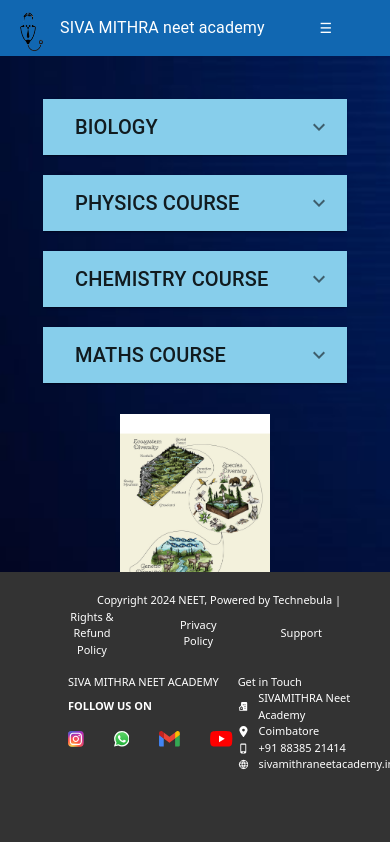
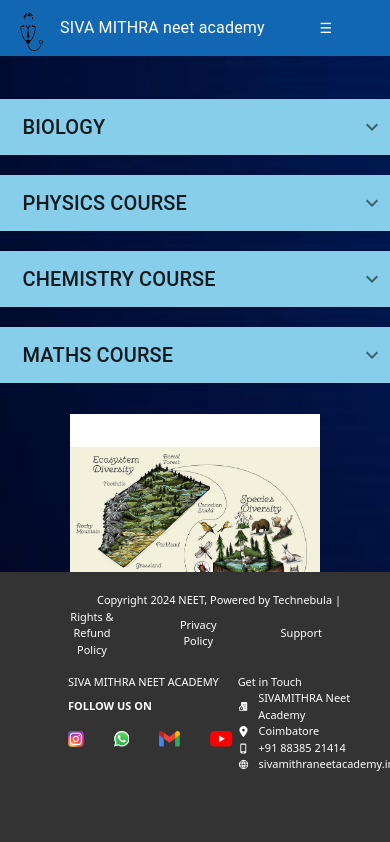
Before and after one commit to kar-13-12/Technebula, a React (Vite) app in the folder client/: page /course in a window 390 px wide. Shown: the top 842 px of the page. Built offline with nearby package versions, Linux system fonts and the light colour scheme; grey boxes are pictures that could not be loaded; the HTML template or start-up script is replaced by a standard one; a web font is replaced by a local one.

Commit message:
mobile course

```diff
--- a/client/src/component/accrodion-course/accrodion.jsx
+++ b/client/src/component/accrodion-course/accrodion.jsx
@@ -1,80 +1,81 @@
-import React, { useState } from 'react';
-import Typography from '@mui/material/Typography';
-import Button from '@mui/material/Button';
-import Accordion from '@mui/material/Accordion';
-import AccordionSummary from '@mui/material/AccordionSummary';
-import AccordionDetails from '@mui/material/AccordionDetails';
-import ExpandMoreIcon from '@mui/icons-material/ExpandMore';
+import React, { useState } from "react";
+import Typography from "@mui/material/Typography";
+import Button from "@mui/material/Button";
+import Accordion from "@mui/material/Accordion";
+import AccordionSummary from "@mui/material/AccordionSummary";
+import AccordionDetails from "@mui/material/AccordionDetails";
+import ExpandMoreIcon from "@mui/icons-material/ExpandMore";
 import "./accrodion.css";
-import bioImage1 from '../../assets/1b.jpg'; // Import the biology image
-import bioImage2 from '../../assets/2b.png';
-import bioImage3 from '../../assets/3b.jpg';
-import bioImage4 from '../../assets/4b.png';
-import bioImage5 from '../../assets/5b.webp';
-import bioImage6 from '../../assets/6b.jpg';
-import bioImage7 from '../../assets/7b.jpeg';
-import bioImage8 from '../../assets/8b.jpg';
-import bioImage9 from '../../assets/9b.jpg';
-import bioImage10 from '../../assets/10b.jpg';
-import physicsImage1 from '../../assets/1p.jpg'; // Import the first physics image
-import physicsImage2 from '../../assets/2p.jpg'; // Import the second physics image
-import physicsImage3 from '../../assets/3p.webp'; // Import the third physics image
-import physicsImage4 from '../../assets/4p.jpg';
-import physicsImage5 from '../../assets/5p.jpg'
-import physicsImage6 from '../../assets/6p.jpg'
-import physicsImage7 from '../../assets/7p.jpg';
-import physicsImage8 from '../../assets/8p.jpg';
-import physicsImage9 from '../../assets/9p.jpg';
-import physicsImage10 from '../../assets/10p.jpg';
-import physicsImage11 from '../../assets/11p.jpg';
-import physicsImage12 from '../../assets/12p.jpg';
-import physicsImage13 from '../../assets/13p.jpg';
-import physicsImage14 from '../../assets/14p.jpg';
-import physicsImage15 from '../../assets/15p.jpg';
-import physicsImage16 from '../../assets/16p.jpg';
-import physicsImage17 from '../../assets/17p.jpg';
-import physicsImage18 from '../../assets/18p.jpg';
-import physicsImage19 from '../../assets/19p.jpg';
-import physicsImage20 from '../../assets/20p.jpg';
-import chemistryImage1 from '../../assets/c1.jpeg'; // Import the first chemistry image
-import chemistryImage2 from '../../assets/c2.jpg'; // Import the second chemistry image
-import chemistryImage3 from '../../assets/c3.jpg';
-import chemistryImage4 from '../../assets/c4.jpg';
-import chemistryImage5 from '../../assets/c5.jpg';
-import chemistryImage6 from '../../assets/c6.jpg';
-import chemistryImage7 from '../../assets/c7.jpg';
-import chemistryImage8 from '../../assets/c8.jpg';
-import chemistryImage9 from '../../assets/c9.jpg';
-import chemistryImage10 from '../../assets/c10.jpg';
-import chemistryImage11 from '../../assets/c11.jpg';
-import chemistryImage12 from '../../assets/c12.jpg';
-import chemistryImage13 from '../../assets/c13.jpg';
-import chemistryImage14 from '../../assets/c14.jpg';
-import chemistryImage15 from '../../assets/c15.jpg';
-import chemistryImage16 from '../../assets/c16.jpg';
-import chemistryImage17 from '../../assets/c17.jpg';
-import chemistryImage18 from '../../assets/c18.jpg';
-import chemistryImage19 from '../../assets/c19.jpg';
-import chemistryImage20 from '../../assets/c20.jpg';
-import mathImage1 from '../../assets/m1.jpg';
-import mathImage2 from '../../assets/m2.jpg';
-import mathImage3 from '../../assets/m3.jpg';
-import mathImage4 from '../../assets/m4.jpg';
-import mathImage5 from '../../assets/m5.jpg';
-import mathImage6 from '../../assets/m6.jpg';
-import mathImage7 from '../../assets/m7.jpg';
-import mathImage8 from '../../assets/m8.jpg';
-import mathImage9 from '../../assets/m9.jpg';
-import mathImage10 from '../../assets/m10.png';
-import mathImage11 from '../../assets/m11.png';
-import mathImage12 from '../../assets/m12.jpg';
-import mathImage13 from '../../assets/m13.jpg';
-import mathImage14 from '../../assets/m14.jpg';
+import bioImage1 from "../../assets/1b.jpg"; // Import the biology image
+import bioImage2 from "../../assets/2b.png";
+import bioImage3 from "../../assets/3b.jpg";
+import bioImage4 from "../../assets/4b.png";
+import bioImage5 from "../../assets/5b.webp";
+import bioImage6 from "../../assets/6b.jpg";
+import bioImage7 from "../../assets/7b.jpeg";
+import bioImage8 from "../../assets/8b.jpg";
+import bioImage9 from "../../assets/9b.jpg";
+import bioImage10 from "../../assets/10b.jpg";
+import physicsImage1 from "../../assets/1p.jpg"; // Import the first physics image
+import physicsImage2 from "../../assets/2p.jpg"; // Import the second physics image
+import physicsImage3 from "../../assets/3p.webp"; // Import the third physics image
+import physicsImage4 from "../../assets/4p.jpg";
+import physicsImage5 from "../../assets/5p.jpg";
+import physicsImage6 from "../../assets/6p.jpg";
+import physicsImage7 from "../../assets/7p.jpg";
+import physicsImage8 from "../../assets/8p.jpg";
+import physicsImage9 from "../../assets/9p.jpg";
+import physicsImage10 from "../../assets/10p.jpg";
+import physicsImage11 from "../../assets/11p.jpg";
+import physicsImage12 from "../../assets/12p.jpg";
+import physicsImage13 from "../../assets/13p.jpg";
+import physicsImage14 from "../../assets/14p.jpg";
+import physicsImage15 from "../../assets/15p.jpg";
+import physicsImage16 from "../../assets/16p.jpg";
+import physicsImage17 from "../../assets/17p.jpg";
+import physicsImage18 from "../../assets/18p.jpg";
+import physicsImage19 from "../../assets/19p.jpg";
+import physicsImage20 from "../../assets/20p.jpg";
+import chemistryImage1 from "../../assets/c1.jpeg"; // Import the first chemistry image
+import chemistryImage2 from "../../assets/c2.jpg"; // Import the second chemistry image
+import chemistryImage3 from "../../assets/c3.jpg";
+import chemistryImage4 from "../../assets/c4.jpg";
+import chemistryImage5 from "../../assets/c5.jpg";
+import chemistryImage6 from "../../assets/c6.jpg";
+import chemistryImage7 from "../../assets/c7.jpg";
+import chemistryImage8 from "../../assets/c8.jpg";
+import chemistryImage9 from "../../assets/c9.jpg";
+import chemistryImage10 from "../../assets/c10.jpg";
+import chemistryImage11 from "../../assets/c11.jpg";
+import chemistryImage12 from "../../assets/c12.jpg";
+import chemistryImage13 from "../../assets/c13.jpg";
+import chemistryImage14 from "../../assets/c14.jpg";
+import chemistryImage15 from "../../assets/c15.jpg";
+import chemistryImage16 from "../../assets/c16.jpg";
+import chemistryImage17 from "../../assets/c17.jpg";
+import chemistryImage18 from "../../assets/c18.jpg";
+import chemistryImage19 from "../../assets/c19.jpg";
+import chemistryImage20 from "../../assets/c20.jpg";
+import mathImage1 from "../../assets/m1.jpg";
+import mathImage2 from "../../assets/m2.jpg";
+import mathImage3 from "../../assets/m3.jpg";
+import mathImage4 from "../../assets/m4.jpg";
+import mathImage5 from "../../assets/m5.jpg";
+import mathImage6 from "../../assets/m6.jpg";
+import mathImage7 from "../../assets/m7.jpg";
+import mathImage8 from "../../assets/m8.jpg";
+import mathImage9 from "../../assets/m9.jpg";
+import mathImage10 from "../../assets/m10.png";
+import mathImage11 from "../../assets/m11.png";
+import mathImage12 from "../../assets/m12.jpg";
+import mathImage13 from "../../assets/m13.jpg";
+import mathImage14 from "../../assets/m14.jpg";
 
 function MyComponent() {
   const biocourses = [
-        { title: "BIOLOGY", topics: [
-
+    {
+      title: "BIOLOGY",
+      topics: [
         "Diversity in Living World",
         "Structural Organisation in Animals and Plants",
         "Cell Structure and Function",
@@ -84,12 +85,13 @@ function MyComponent() {
         "Genetics and Evolution",
         "Biology and Human Welfare",
         "Biotechnology and its Applications",
-          "Ecology and Environment"
+        "Ecology and Environment",
+      ],
+    },
 
-        ] },
-
-        { title: "PHYSICS COURSE", topics: [
-
+    {
+      title: "PHYSICS COURSE",
+      topics: [
         "Physics and measurement",
         "Kinematics",
         "Laws of motion",
@@ -109,12 +111,13 @@ function MyComponent() {
         "Dual nature of matter and radiation",
         "Atoms and nuclei",
         "Electronic Devices",
-          "Experimental Skills"
+        "Experimental Skills",
+      ],
+    },
 
-        ] },
-
-        { title: "CHEMISTRY COURSE", topics: [
-
+    {
+      title: "CHEMISTRY COURSE",
+      topics: [
         "Some Basic concepts in chemistry",
         "Atomic Structure",
         "Chemical Bonding and molecular structue",
@@ -134,12 +137,13 @@ function MyComponent() {
         "Organic Compounds containing Oxygen",
         "Organic Compounds containing Nitrogens",
         "Biomolecules",
-          "Principles related to practical chemistry"
+        "Principles related to practical chemistry",
+      ],
+    },
 
-        ] },
-
-        { title: "MATHS COURSE", topics: [
-
+    {
+      title: "MATHS COURSE",
+      topics: [
         "Sets,Relations and functions",
         "Complex numbers and quadratic equations",
         "Matrices and determinants",
@@ -153,29 +157,99 @@ function MyComponent() {
         "Three dimensional geometry",
         "Vector algebra",
         "Statistics and probability",
-          "Trignometry"
-
-
-        ] }
-
-
+        "Trignometry",
+      ],
+    },
   ]; // List of courses and their corresponding topics
 
-    const biologyImages = [bioImage1, bioImage2,bioImage3,bioImage4,bioImage5,bioImage6,bioImage7,bioImage8,bioImage9,bioImage10]; // List of biology images
-    const physicsImages = [physicsImage1, physicsImage2, physicsImage3,physicsImage4,physicsImage5,physicsImage6,physicsImage7,physicsImage8,physicsImage9,physicsImage10,physicsImage11,physicsImage12,physicsImage13,physicsImage14,physicsImage15,physicsImage16,physicsImage17,physicsImage18,physicsImage19,physicsImage20]; // List of physics images
-    const chemistryImages = [chemistryImage1, chemistryImage2, chemistryImage3,chemistryImage4,chemistryImage5,chemistryImage6,chemistryImage7,chemistryImage8,chemistryImage9,chemistryImage10,chemistryImage11,chemistryImage12,chemistryImage13,chemistryImage14,chemistryImage15,chemistryImage16,chemistryImage17,chemistryImage18,chemistryImage19,chemistryImage20]; // List of chemistry images
-    const mathImages = [mathImage1,mathImage2,mathImage3,mathImage4,mathImage5,mathImage6,mathImage7,mathImage8,mathImage9,mathImage10,mathImage11,mathImage12,mathImage13,mathImage14]
+  const biologyImages = [
+    bioImage1,
+    bioImage2,
+    bioImage3,
+    bioImage4,
+    bioImage5,
+    bioImage6,
+    bioImage7,
+    bioImage8,
+    bioImage9,
+    bioImage10,
+  ]; // List of biology images
+  const physicsImages = [
+    physicsImage1,
+    physicsImage2,
+    physicsImage3,
+    physicsImage4,
+    physicsImage5,
+    physicsImage6,
+    physicsImage7,
+    physicsImage8,
+    physicsImage9,
+    physicsImage10,
+    physicsImage11,
+    physicsImage12,
+    physicsImage13,
+    physicsImage14,
+    physicsImage15,
+    physicsImage16,
+    physicsImage17,
+    physicsImage18,
+    physicsImage19,
+    physicsImage20,
+  ]; // List of physics images
+  const chemistryImages = [
+    chemistryImage1,
+    chemistryImage2,
+    chemistryImage3,
+    chemistryImage4,
+    chemistryImage5,
+    chemistryImage6,
+    chemistryImage7,
+    chemistryImage8,
+    chemistryImage9,
+    chemistryImage10,
+    chemistryImage11,
+    chemistryImage12,
+    chemistryImage13,
+    chemistryImage14,
+    chemistryImage15,
+    chemistryImage16,
+    chemistryImage17,
+    chemistryImage18,
+    chemistryImage19,
+    chemistryImage20,
+  ]; // List of chemistry images
+  const mathImages = [
+    mathImage1,
+    mathImage2,
+    mathImage3,
+    mathImage4,
+    mathImage5,
+    mathImage6,
+    mathImage7,
+    mathImage8,
+    mathImage9,
+    mathImage10,
+    mathImage11,
+    mathImage12,
+    mathImage13,
+    mathImage14,
+  ];
 
   const [selectedTopicIndex, setSelectedTopicIndex] = useState(0); // State to track selected topic
   const [selectedCourseIndex, setSelectedCourseIndex] = useState(0); // State to track selected course
   const [openAccordion, setOpenAccordion] = useState(null); // State to track open accordion section
 
   const handleNextClick = () => {
-        setSelectedTopicIndex((selectedTopicIndex + 1) % biocourses[selectedCourseIndex].topics.length);
+    setSelectedTopicIndex(
+      (selectedTopicIndex + 1) % biocourses[selectedCourseIndex].topics.length
+    );
   };
 
   const handlePreviousClick = () => {
-        setSelectedTopicIndex((selectedTopicIndex - 1 + biocourses[selectedCourseIndex].topics.length) % biocourses[selectedCourseIndex].topics.length);
+    setSelectedTopicIndex(
+      (selectedTopicIndex - 1 + biocourses[selectedCourseIndex].topics.length) %
+        biocourses[selectedCourseIndex].topics.length
+    );
   };
 
   const handleTopicClick = (courseIndex, topicIndex) => {
@@ -188,12 +262,20 @@ function MyComponent() {
   };
 
   return (
-        <div style={{ display: 'flex', flexDirection: 'column', alignItems: 'center' }}>
-  <div className='course-title' style={{ display: 'flex', alignItems: 'center', marginBottom: '20px' }}>
-    <div className='style' style={{ marginRight: '100px' }}>
+    <div
+      style={{ display: "flex", flexDirection: "column", alignItems: "center" }}
+    >
+      <div
+        className="course-title"
+        style={{ display: "flex", alignItems: "center", marginBottom: "20px"}}
+      >
+        <div className="style" style={{ marginRight: "100px" }}>
           {biocourses.map((course, courseIndex) => (
-        <div key={courseIndex} style={{ marginBottom: '20px' }}>
-          <Accordion expanded={openAccordion === course.title} onChange={handleAccordionChange(course.title)}>
+            <div key={courseIndex} style={{ marginBottom: "20px" }}>
+              <Accordion
+                expanded={openAccordion === course.title}
+                onChange={handleAccordionChange(course.title)}
+              >
                 <AccordionSummary
                   expandIcon={<ExpandMoreIcon />}
                   aria-controls="panel1a-content"
@@ -206,9 +288,15 @@ function MyComponent() {
                     {course.topics.map((topic, topicIndex) => (
                       <Button
                         key={topicIndex}
-                    onClick={() => handleTopicClick(courseIndex, topicIndex)}
+                        onClick={() =>
+                          handleTopicClick(courseIndex, topicIndex)
+                        }
                         color="primary"
-                    style={{ marginBottom: '10px', display: 'block', color: 'black' }}
+                        style={{
+                          marginBottom: "10px",
+                          display: "block",
+                          color: "black",
+                        }}
                       >
                         {topic}
                       </Button>
@@ -219,9 +307,9 @@ function MyComponent() {
             </div>
           ))}
         </div>
-    <div className='bio-img' style={{ position: 'relative' }}>
+        <div className="bio-img" style={{ position: "relative" }}>
           <img
-      className='course-img'
+            className="course-img"
             src={
               selectedCourseIndex === 0
                 ? biologyImages[selectedTopicIndex]
@@ -232,11 +320,12 @@ function MyComponent() {
                 : mathImages[selectedTopicIndex]
             }
             alt={`Image ${selectedTopicIndex}`}
-        style={{ width: '500px' }} // Adjust width as needed
+            style={{ width: "500px" }} // Adjust width as needed
           />
-      {selectedTopicIndex < biocourses[selectedCourseIndex].topics.length - 1 && (
+          {selectedTopicIndex <
+            biocourses[selectedCourseIndex].topics.length - 1 && (
             <img
-        className='img-course'
+              className="img-course"
               src={
                 selectedCourseIndex === 0
                   ? biologyImages[selectedTopicIndex + 1]
@@ -247,20 +336,32 @@ function MyComponent() {
                   : mathImages[selectedTopicIndex + 1]
               }
               alt={`Image ${selectedTopicIndex + 1}`}
-          style={{ width: '200px', position: 'absolute', top: 0, left: '100%', marginLeft: '20px' }} // Adjust width and margins as needed
+              style={{
+                width: "200px",
+                position: "absolute",
+                top: "10rem",
+                left: "100%",
+                marginLeft: "20px",
+              }} // Adjust width and margins as needed
             />
           )}
         </div>
       </div>
-  <div style={{ marginBottom: '20px' }}>
-    <Button onClick={handlePreviousClick} variant="contained" color="primary" style={{ marginRight: '10px' }}>Previous</Button>
-    <Button onClick={handleNextClick} variant="contained" color="primary">Next</Button>
+      <div style={{ marginBottom: "20px", marginLeft:"20rem" }}>
+        <Button
+          onClick={handlePreviousClick}
+          variant="contained"
+          color="primary"
+          style={{ marginRight: "10px" }}
+        >
+          Previous
+        </Button>
+        <Button onClick={handleNextClick} variant="contained" color="primary">
+          Next
+        </Button>
       </div>
     </div>
-
-
   );
-
 }
 
 export default MyComponent;
--- a/client/src/component/media_query_mobile/mobile.css
+++ b/client/src/component/media_query_mobile/mobile.css
@@ -419,16 +419,14 @@
     top: 3rem;
   }
 
-  #panel1a-header{
+  #panel1a-header {
     padding-left: 2rem;
   }
   .style {
     margin: 11px !important;
-
-
   }
   .course-img {
-    width: 150px !important;
+    width: 250px !important;
   }
   .img-course {
     left: -1rem !important;
@@ -478,7 +476,7 @@
   }
   .lady-img {
     margin: 0px !important;
-    width:900px !important;
+    width: 900px !important;
   }
   .neet-font {
     font-size: 1ch !important;
@@ -539,7 +537,7 @@
   .girl {
     left: 20rem !important;
   }
-  .contact{
+  .contact {
     flex-direction: column-reverse;
     align-items: center !important;
     justify-content: center !important;
@@ -580,12 +578,12 @@
   .text-about h1 {
     font-size: 4ch !important;
     display: flex;
-    gap: .5rem;
+    gap: 0.5rem;
   }
   .dot {
     display: none;
   }
-  .teacher-img{
+  .teacher-img {
     width: 400px !important;
     padding-top: 25px !important;
   }
@@ -634,7 +632,7 @@
     display: none;
   }
   .live-stream {
-    margin: 0PX !important;
+    margin: 0px !important;
     padding-right: 5rem !important;
   }
   .small-ball-2 {
@@ -644,7 +642,7 @@
   }
   .small-ball {
     top: -5rem !important;
-    left: 35rem  !important;
+    left: 35rem !important;
   }
   .small-ball1 {
     left: 0px !important;
@@ -663,7 +661,7 @@
     display: none;
   }
   .blue-ball {
-  display: none;
+    display: none;
   }
   .furit {
     display: none;
--- a/client/src/page/course/course.css
+++ b/client/src/page/course/course.css
@@ -1,10 +1,12 @@
+.neet-cell {
+    height: 90vh;
+}
 .body-cell {
     background-image: url(../../assets/images/dna-img.jpeg);
     background-repeat: no-repeat;
     background-size: cover;
     width: 100%;
-    height: 800px;
-    padding: 2rem;
+    height: 65rem !important;
     display: flex;
 }
 .course-type {
--- a/client/src/page/course/course.jsx
+++ b/client/src/page/course/course.jsx
@@ -6,19 +6,13 @@ import Navbar from "../../component/navbar/navbar";
 import Accordioncourse from "../../component/accrodion-course/accrodion";
 
 const Course = () => {
-
   return (
-    <>
+    <div className="neet-cell">
       <Navbar />
       <div className="body-cell">
-
-        <Accordioncourse/>
-
-
-
-
+        <Accordioncourse />
       </div>
-    </>
+    </div>
   );
 };
 
--- a/client/src/page/home/home.css
+++ b/client/src/page/home/home.css
@@ -5,7 +5,7 @@
 
 
 .main-home{
-  height: 650vh;
+  height: 790vh;
 }
 
 .head-name {
```
Lines whose indentation alone changed are shown as unchanged.
